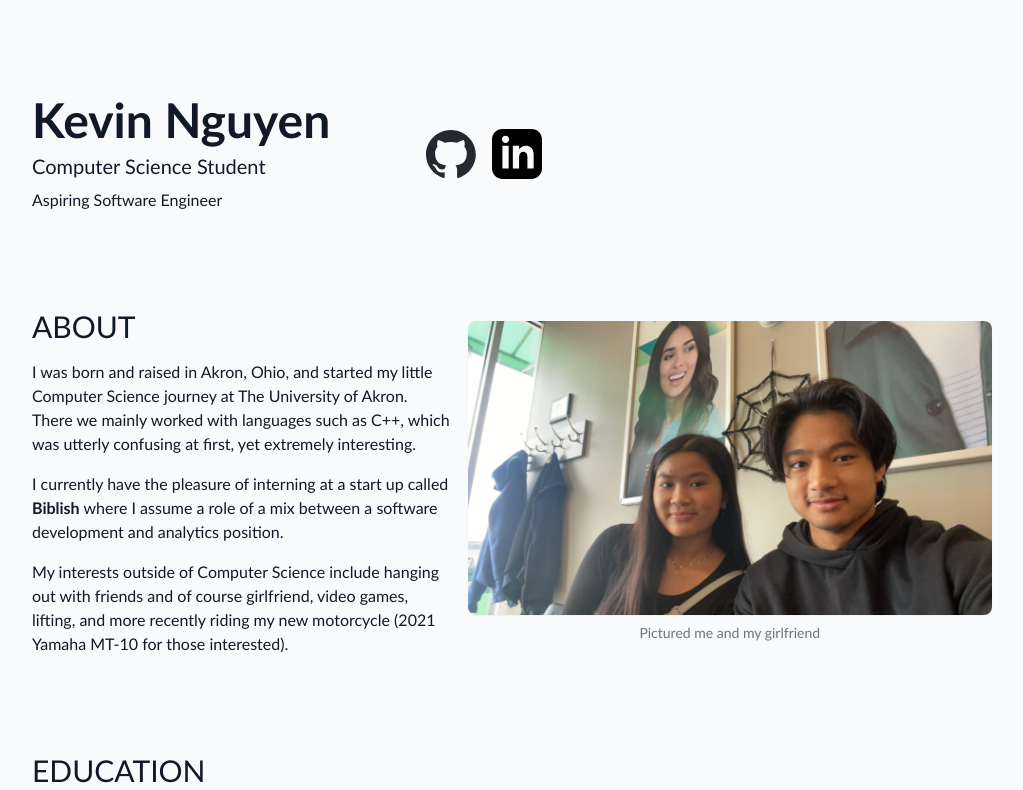
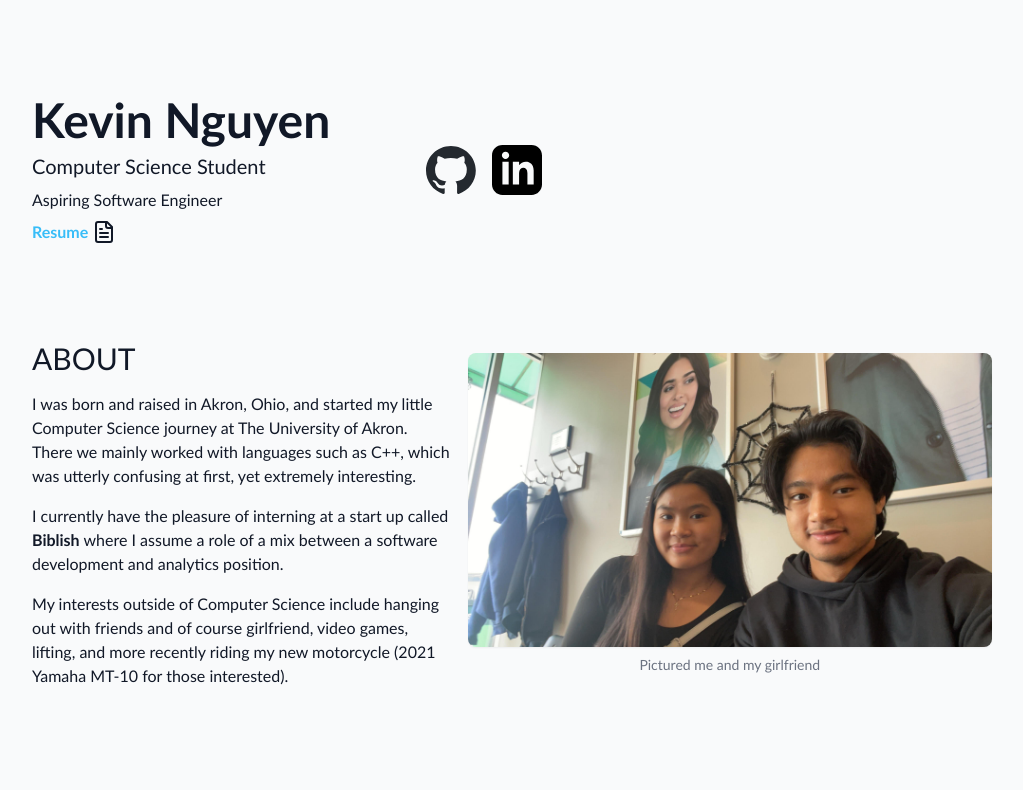
Before and after one commit to kengu7272/myWebsite, a Next.js app: page / in a window 1280 px wide. Shown: the top 790 px of the page, without its empty margins (128-1151 px from the left). Built offline with nearby package versions, Linux system fonts and the light colour scheme.

Commit message:
feat: resume

```diff
--- a/src/app/page.tsx
+++ b/src/app/page.tsx
@@ -1,6 +1,7 @@
 import Image from "next/image";
 import Link from "next/link";
 import Badge from "./_components/badge";
+import { FileText } from "lucide-react";
 
 export default function Page() {
   return (
@@ -10,6 +11,10 @@ export default function Page() {
           <h1 className="text-5xl font-bold">Kevin Nguyen</h1>
           <span className="text-xl">Computer Science Student</span>
           <span>Aspiring Software Engineer</span>
+          <Link className="flex gap-1 justify-center items-center rounded-lg w-fit" href="/KevinNguyenResume.pdf" download>
+            <span className="text-sky-400 hover:text-sky-500 font-semibold">Resume</span>
+            <FileText/>
+          </Link>
         </div>
         <div className="flex items-center gap-4">
           <Link href="https://github.com/kengu7272" className="hover:scale-105">
```
Also changed, not shown: 1 other file (tests, documents, lock files or other folders).
